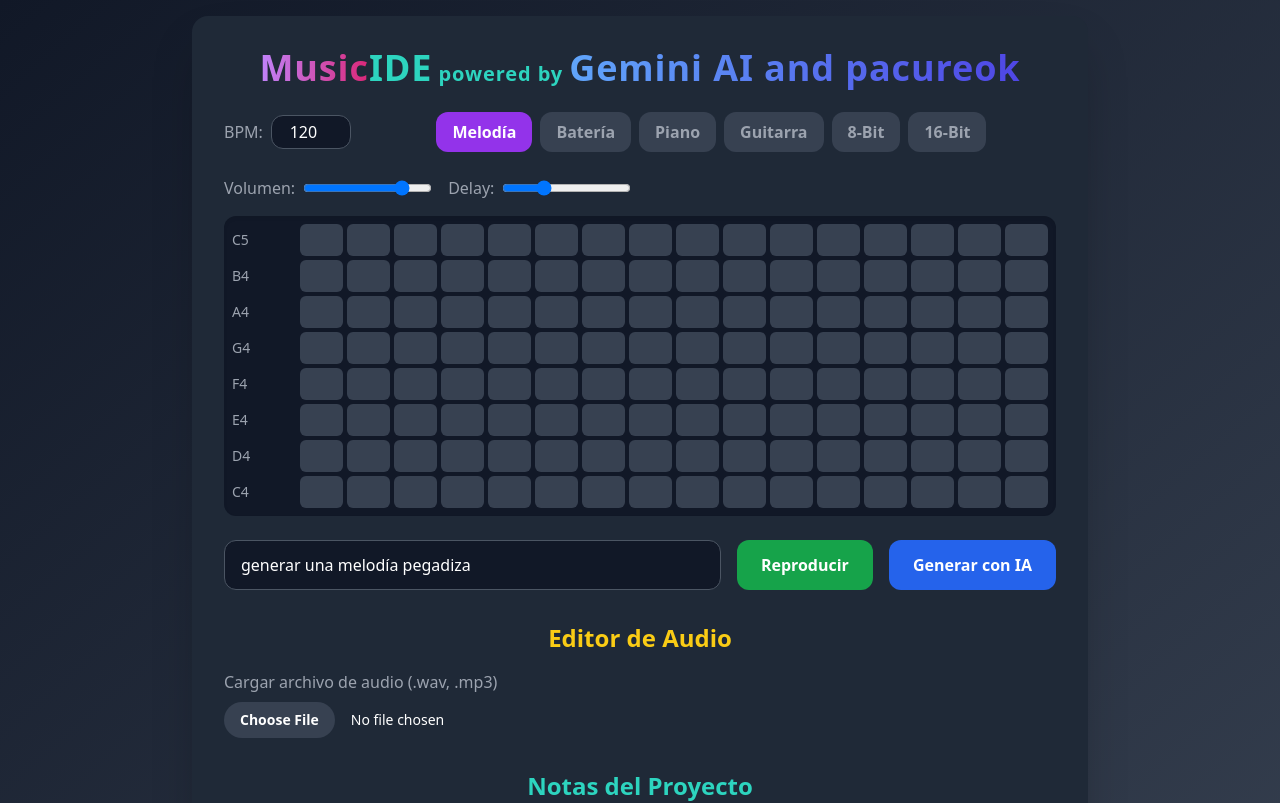
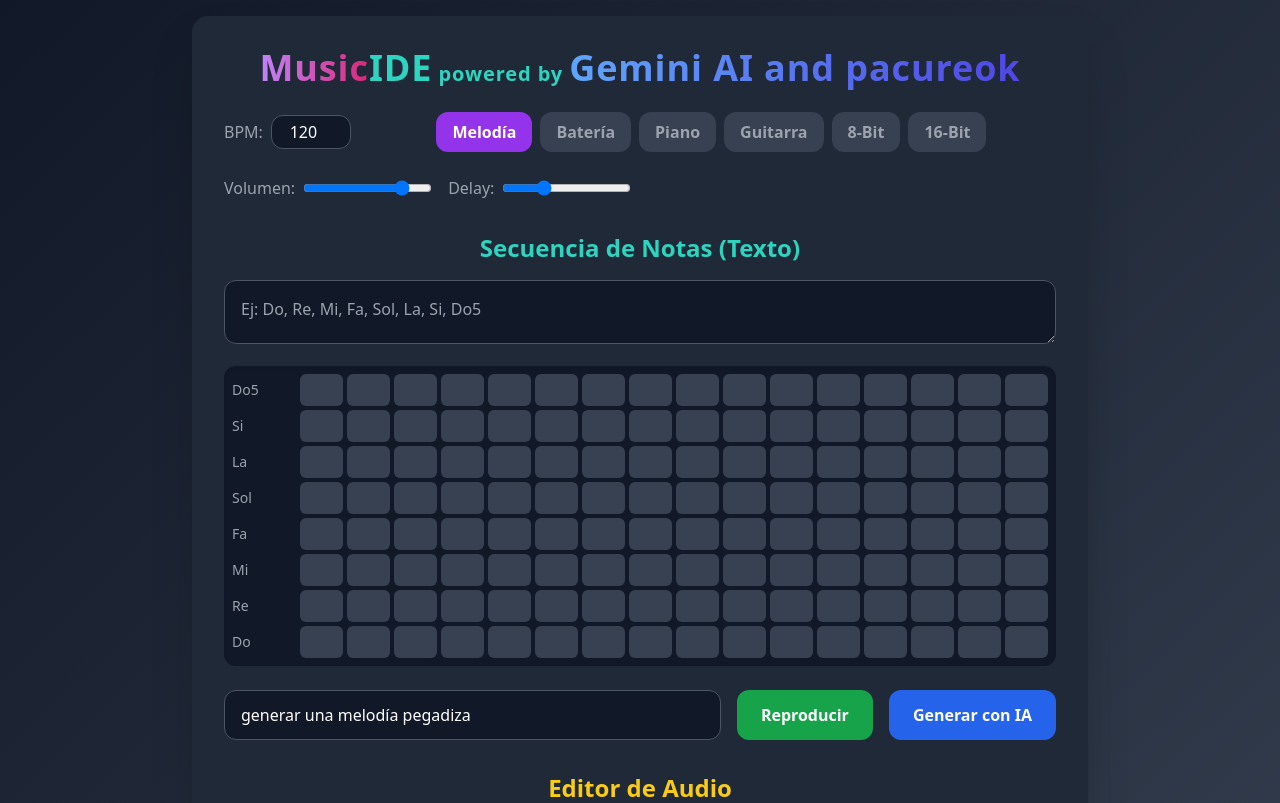
Before and after one commit to pacureok/IDE-music, a React (Create React App) app: page / in a window 1280 px wide. Shown: the top 803 px of the page. Built offline with nearby package versions, Linux system fonts and the light colour scheme.

Commit message:
Update App.js

```diff
--- a/src/App.js
+++ b/src/App.js
@@ -10,12 +10,12 @@
 const App = () => {
   // --- Estados de la aplicación
   const [tracks, setTracks] = useState([
-    { id: 'melody', name: 'Melodía', instrumentType: 'synth', notes: [], volume: 0.8, delaySend: 0.3 },
-    { id: 'drums', name: 'Batería', instrumentType: 'drums', notes: [], volume: 1.0, delaySend: 0.1 },
-    { id: 'piano', name: 'Piano', instrumentType: 'piano', notes: [], volume: 0.7, delaySend: 0.2 },
-    { id: 'guitar', name: 'Guitarra', instrumentType: 'guitar', notes: [], volume: 0.6, delaySend: 0.4 },
-    { id: '8bit-synth', name: '8-Bit', instrumentType: '8bit', notes: [], volume: 0.9, delaySend: 0.1 },
-    { id: '16bit-synth', name: '16-Bit', instrumentType: '16bit', notes: [], volume: 0.8, delaySend: 0.2 },
+    { id: 'melody', name: 'Melodía', instrumentType: 'synth', notes: [], noteSequence: '', volume: 0.8, delaySend: 0.3 },
+    { id: 'drums', name: 'Batería', instrumentType: 'drums', notes: [], noteSequence: '', volume: 1.0, delaySend: 0.1 },
+    { id: 'piano', name: 'Piano', instrumentType: 'piano', notes: [], noteSequence: '', volume: 0.7, delaySend: 0.2 },
+    { id: 'guitar', name: 'Guitarra', instrumentType: 'guitar', notes: [], noteSequence: '', volume: 0.6, delaySend: 0.4 },
+    { id: '8bit-synth', name: '8-Bit', instrumentType: '8bit', notes: [], noteSequence: '', volume: 0.9, delaySend: 0.1 },
+    { id: '16bit-synth', name: '16-Bit', instrumentType: '16bit', notes: [], noteSequence: '', volume: 0.8, delaySend: 0.2 },
   ]);
   const [activeTrackId, setActiveTrackId] = useState('melody');
   const [prompt, setPrompt] = useState('generar una melodía pegadiza');
@@ -27,7 +27,6 @@
   const [loadedAudioBuffer, setLoadedAudioBuffer] = useState(null);
   const [trimStart, setTrimStart] = useState(0);
   const [trimEnd, setTrimEnd] = useState(0);
-  // Nuevo estado para las notas del proyecto
   const [projectNotes, setProjectNotes] = useState('');
 
   // --- Referencias para el Web Audio API
@@ -53,6 +52,14 @@
       guitar: synthNotes,
       '8bit': synthNotes,
       '16bit': synthNotes,
+  };
+  const noteMapping = {
+    'do': 'C4', 're': 'D4', 'mi': 'E4', 'fa': 'F4',
+    'sol': 'G4', 'la': 'A4', 'si': 'B4', 'do5': 'C5'
+  };
+  const noteMappingInverse = {
+      'C4': 'Do', 'D4': 'Re', 'E4': 'Mi', 'F4': 'Fa',
+      'G4': 'Sol', 'A4': 'La', 'B4': 'Si', 'C5': 'Do5'
   };
   const gridLength = 16;
   const frequencies = {
@@ -289,12 +296,16 @@
    * @param {number} duration - Duración de la nota en segundos.
    */
   const playSound = (instrumentType, noteName, volume, delaySend, duration, context = audioContextRef.current, time = context.currentTime) => {
-    if (!context) return;
+    if (!context || !noteName) return;
 
     let finalOutputNode; // El nodo que será la salida final del instrumento
 
+    const frequency = frequencies[noteName];
+
+    if (instrumentType === 'synth' || instrumentType === 'piano' || instrumentType === 'guitar' || instrumentType === '8bit' || instrumentType === '16bit') {
+      if (!frequency) return; // Salir si la frecuencia no es válida
+
       if (instrumentType === 'synth') {
-      const frequency = frequencies[noteName];
         const oscillator = context.createOscillator();
         oscillator.type = 'sine';
         oscillator.frequency.setValueAtTime(frequency, time);
@@ -307,6 +318,47 @@
 
         oscillator.start(time);
         oscillator.stop(time + duration);
+      } else if (instrumentType === 'piano') {
+        const { source, gain } = playPianoNote(context, frequency, time, duration);
+
+        const volumeGain = context.createGain();
+        volumeGain.gain.value = volume;
+        gain.connect(volumeGain);
+        finalOutputNode = volumeGain;
+
+        source.start(time);
+        source.stop(time + duration);
+      } else if (instrumentType === 'guitar') {
+        const { source, gain } = playGuitarNote(context, frequency, time, duration);
+
+        const volumeGain = context.createGain();
+        volumeGain.gain.value = volume;
+        gain.connect(volumeGain);
+        finalOutputNode = volumeGain;
+
+        source.start(time);
+        source.stop(time + duration);
+      } else if (instrumentType === '8bit') {
+        const { source, gain } = play8BitNote(context, frequency, time, duration);
+
+        const volumeGain = context.createGain();
+        volumeGain.gain.value = volume;
+        gain.connect(volumeGain);
+        finalOutputNode = volumeGain;
+
+        source.start(time);
+        source.stop(time + duration);
+      } else if (instrumentType === '16bit') {
+        const { source, gain } = play16BitNote(context, frequency, time, duration);
+
+        const volumeGain = context.createGain();
+        volumeGain.gain.value = volume;
+        gain.connect(volumeGain);
+        finalOutputNode = volumeGain;
+
+        source.start(time);
+        source.stop(time + duration);
+      }
     } else if (instrumentType === 'drums') {
       const { source, gain } = drumSounds[noteName](context);
 
@@ -318,50 +370,6 @@
 
       source.start(time);
       source.stop(time + 0.5); // Los sonidos de batería son cortos
-    } else if (instrumentType === 'piano') {
-      const frequency = frequencies[noteName];
-      const { source, gain } = playPianoNote(context, frequency, time, duration);
-
-      const volumeGain = context.createGain();
-      volumeGain.gain.value = volume;
-      gain.connect(volumeGain);
-      finalOutputNode = volumeGain;
-
-      source.start(time);
-      source.stop(time + duration);
-    } else if (instrumentType === 'guitar') {
-      const frequency = frequencies[noteName];
-      const { source, gain } = playGuitarNote(context, frequency, time, duration);
-
-      const volumeGain = context.createGain();
-      volumeGain.gain.value = volume;
-      gain.connect(volumeGain);
-      finalOutputNode = volumeGain;
-
-      source.start(time);
-      source.stop(time + duration);
-    } else if (instrumentType === '8bit') {
-      const frequency = frequencies[noteName];
-      const { source, gain } = play8BitNote(context, frequency, time, duration);
-
-      const volumeGain = context.createGain();
-      volumeGain.gain.value = volume;
-      gain.connect(volumeGain);
-      finalOutputNode = volumeGain;
-
-      source.start(time);
-      source.stop(time + duration);
-    } else if (instrumentType === '16bit') {
-      const frequency = frequencies[noteName];
-      const { source, gain } = play16BitNote(context, frequency, time, duration);
-
-      const volumeGain = context.createGain();
-      volumeGain.gain.value = volume;
-      gain.connect(volumeGain);
-      finalOutputNode = volumeGain;
-
-      source.start(time);
-      source.stop(time + duration);
     } else {
         // En caso de que el tipo de instrumento no sea reconocido.
         return;
@@ -379,7 +387,6 @@
       finalOutputNode.connect(context.destination);
     }
   };
-
 
   /**
    * Inicia la reproducción del secuenciador en un bucle.
@@ -400,17 +407,39 @@
         masterGainNodeRef.current.gain.value = track.volume;
         feedbackGainRef.current.gain.value = track.delaySend;
 
+        // NUEVA LÓGICA: Decide si usar la secuencia de texto o la cuadrícula
+        const parsedSequence = track.noteSequence
+          .toLowerCase()
+          .split(/[\s,]+/) // Separar por comas o espacios
+          .map(note => note.trim())
+          .filter(note => note !== '');
+
+        // Si hay una secuencia de texto válida para la pista, úsala.
+        if (parsedSequence.length > 0) {
+          const currentNote = parsedSequence[index];
+          const mappedNote = noteMapping[currentNote];
+          if (mappedNote) {
+            playSound(track.instrumentType, mappedNote, track.volume, track.delaySend, noteDuration);
+          }
+        } else {
+          // Si no hay secuencia de texto, usa la cuadrícula como antes.
           track.notes.forEach(note => {
             if (note.x === index) {
               playSound(track.instrumentType, note.y, track.volume, track.delaySend, noteDuration);
             }
           });
+        }
       });
 
       playIndexRef.current = index;
-      index = (index + 1) % gridLength;
+      const activeTrack = tracks.find(t => t.id === activeTrackId);
+      const parsedSequenceLength = activeTrack.noteSequence.toLowerCase().split(/[\s,]+/).filter(s => s !== '').length;
+      const totalLength = parsedSequenceLength > 0 ? parsedSequenceLength : gridLength;
+
+      index = (index + 1) % totalLength;
     }, intervalTime);
   };
+
 
   /**
    * Detiene la reproducción.
@@ -451,8 +480,8 @@
 
     try {
       const activeTrack = tracks.find(t => t.id === activeTrackId);
-      const currentNotesString = activeTrack.notes.map(note => `${note.y} en la posición ${note.x}`).join(', ');
-      const userPrompt = `Dada la siguiente secuencia musical: "${currentNotesString}". ${prompt}. Responde con una nueva secuencia de notas musicales en formato JSON.`;
+      const currentNotesString = activeTrack.notes.map(note => `${noteMappingInverse[note.y] || note.y} en la posición ${note.x}`).join(', ');
+      const userPrompt = `Dada la siguiente secuencia musical: "${currentNotesString}". ${prompt}. Responde con una nueva secuencia de notas musicales en formato JSON. Las notas deben ser del tipo C4, D4, etc.`;
 
       const chatHistory = [{ role: "user", parts: [{ text: userPrompt }] }];
       const payload = {
@@ -581,6 +610,23 @@
       const offlineContext = new OfflineAudioContext(2, audioContextRef.current.sampleRate * duration, audioContextRef.current.sampleRate);
 
       tracks.forEach(track => {
+        const parsedSequence = track.noteSequence
+          .toLowerCase()
+          .split(/[\s,]+/)
+          .map(note => note.trim())
+          .filter(note => note !== '');
+
+        const noteDuration = (60 / bpm / 4) * 0.9;
+
+        if (parsedSequence.length > 0) {
+            parsedSequence.forEach((val, index) => {
+                const mappedNote = noteMapping[val];
+                if (mappedNote) {
+                    const time = (60 / bpm / 4) * index;
+                    playSound(track.instrumentType, mappedNote, track.volume, track.delaySend, noteDuration, offlineContext, time);
+                }
+            });
+        } else {
             const trackNotes = track.notes;
             const instrumentType = track.instrumentType;
             const trackVolume = track.volume;
@@ -588,8 +634,9 @@
 
             trackNotes.forEach(note => {
               const time = (60 / bpm / 4) * note.x;
-          playSound(instrumentType, note.y, trackVolume, trackDelay, (60 / bpm / 4) * 0.9, offlineContext, time);
+              playSound(instrumentType, note.y, trackVolume, trackDelay, noteDuration, offlineContext, time);
             });
+        }
       });
 
       offlineContext.startRendering().then(buffer => {
@@ -769,11 +816,26 @@
             </div>
         </div>
 
+        {/* Sección de Secuencia de Notas (Texto) */}
+        <div className="mt-8">
+            <h2 className="text-2xl font-bold text-center text-teal-400 mb-4">Secuencia de Notas (Texto)</h2>
+            <textarea
+                id="noteSequence"
+                value={tracks.find(t => t.id === activeTrackId)?.noteSequence || ''}
+                onChange={(e) => {
+                    const newTracks = tracks.map(track => track.id === activeTrackId ? { ...track, noteSequence: e.target.value } : track);
+                    setTracks(newTracks);
+                }}
+                className="w-full h-16 p-4 bg-gray-900 text-white border border-gray-600 rounded-xl placeholder-gray-400 focus:outline-none focus:ring-2 focus:ring-teal-400 transition-colors"
+                placeholder="Ej: Do, Re, Mi, Fa, Sol, La, Si, Do5"
+            />
+        </div>
+
         {/* Cuadrícula de notas */}
-        <div className="flex flex-col gap-1 mb-6 p-2 rounded-xl bg-gray-900 shadow-inner">
+        <div className="flex flex-col gap-1 mb-6 p-2 rounded-xl bg-gray-900 shadow-inner mt-4">
           {noteNames[tracks.find(t => t.id === activeTrackId)?.instrumentType].map((noteName, y) => (
             <div key={noteName} className="flex gap-1 h-8">
-              <div className="flex items-center justify-start text-sm text-gray-400 w-16">{noteName}</div>
+              <div className="flex items-center justify-start text-sm text-gray-400 w-16">{noteMappingInverse[noteName] || noteName}</div>
               {Array.from({ length: gridLength }).map((_, x) => (
                 <div
                   key={x}
```
Lines whose indentation alone changed are shown as unchanged.
